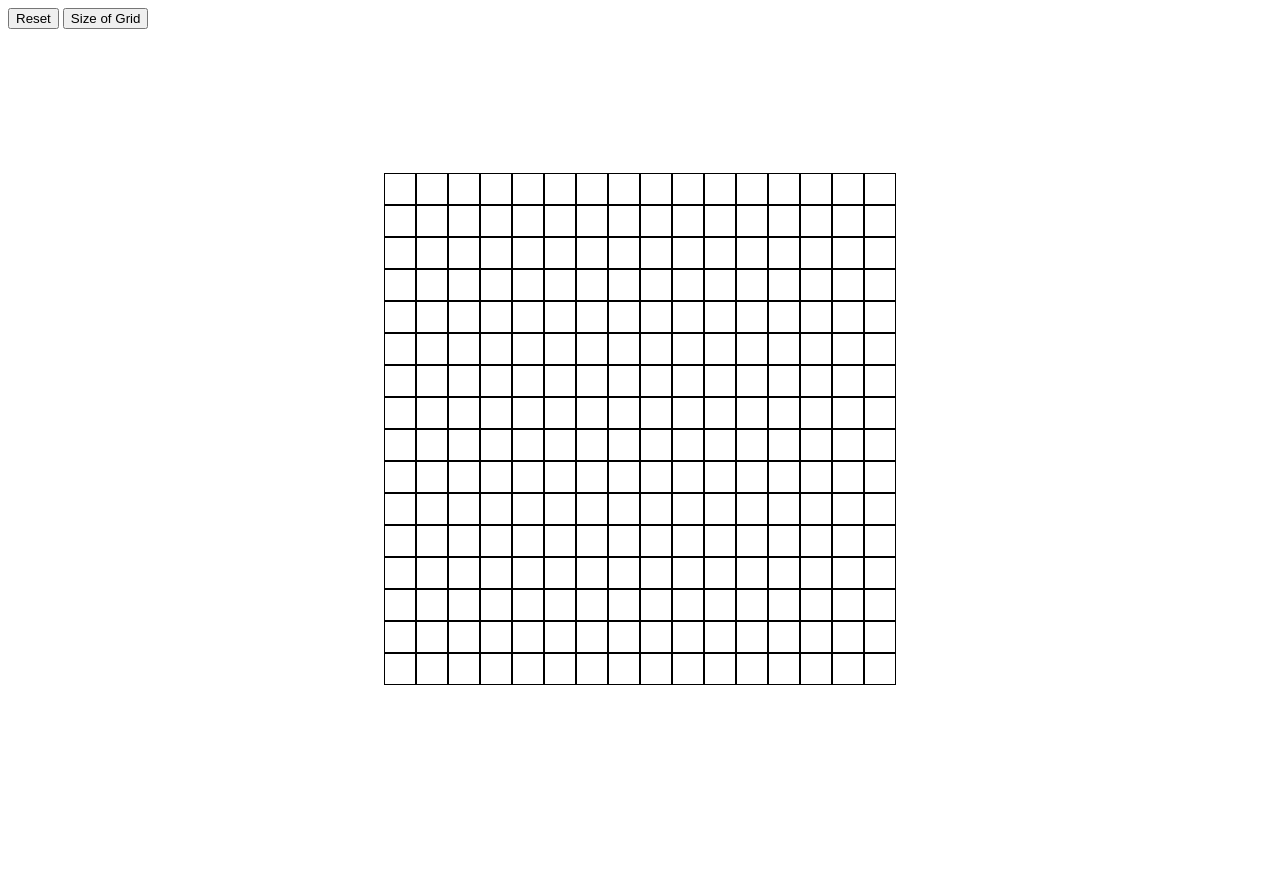
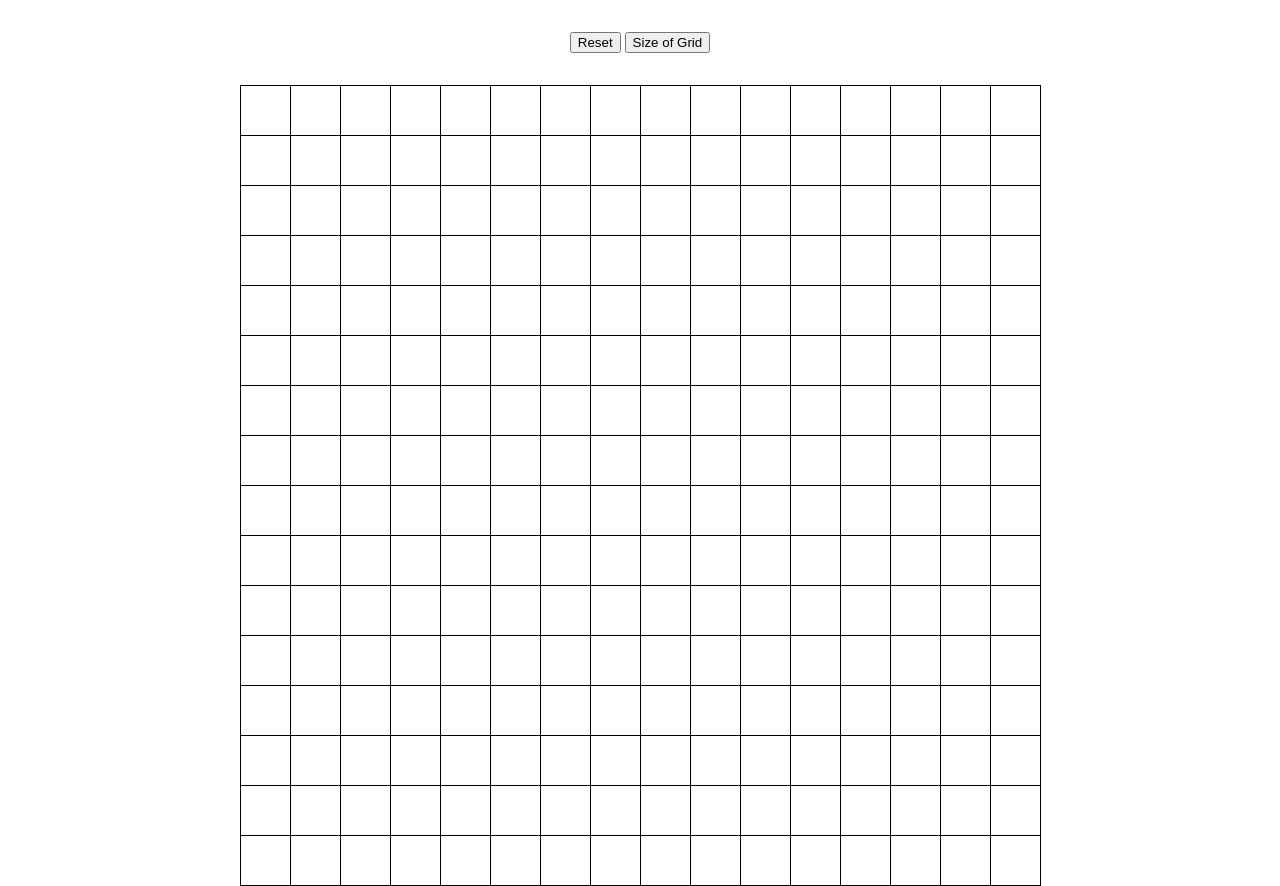
Before and after one commit to wenjebs/etch-a-sketch2, a plain HTML site: page index.html in a window 1280 px wide. Before the commit the page ends 829 px from the top, so only its background shows below. Drawn offline with Linux system fonts and the light colour scheme.

Commit message:
Add rgb and fix border and sizing

```diff
--- a/index.html
+++ b/index.html
@@ -9,8 +9,10 @@
     <title>Etch a Sketch!</title>
 </head>
 <body>
-    <button class="resetButton">Reset</button>
-    <button class="sizeButton">Size of Grid</button>
+    <div class="buttons">
+        <button class="resetButton">Reset</button>
+        <button class="sizeButton">Size of Grid</button>
+    </div>
     <div class="container"></div>
 </body>
 </html>
--- a/script.js
+++ b/script.js
@@ -1,5 +1,5 @@
 let size = 16;
-
+let randomRgb = 0;
 const container = document.querySelector(".container");
 container.setAttribute('draggable',false);
 
@@ -18,6 +18,8 @@ function createContainer() {
     for (i = 0; i <= size-1; i++) {
         let div = document.createElement("div");
         div.classList.add('box');
+        div.style.width = `${800/size - 1}px`;
+        div.style.height = `${800/size - 1}px`;
         div.setAttribute('draggable',false);
         row.appendChild(div);
     }
@@ -40,16 +42,16 @@ function addHoverEvent() {
     boxNodeList.forEach(box => {
         //mousedown means cfm over the box
         box.addEventListener('mousedown', () => {
-            box.style.backgroundColor = 'black'
+            box.style.backgroundColor = `rgb(${randomRgbNumber()},${randomRgbNumber()},${randomRgbNumber()})`
         }),
         // incase got drag for now cause idk how remove
         box.addEventListener('dragover', () => {
-            box.style.backgroundColor = 'black'
+            box.style.backgroundColor = `rgb(${randomRgbNumber()},${randomRgbNumber()},${randomRgbNumber()})`
         })
         //  mouseover + check if the left mouse button is clciked
         box.addEventListener('mouseover', (event) => {
             if (event.buttons == 1) {
-                event.target.style.backgroundColor = 'black'
+                event.target.style.backgroundColor = `rgb(${randomRgbNumber()},${randomRgbNumber()},${randomRgbNumber()})`
             }
         });
     })
@@ -80,3 +82,11 @@ function resizeBox() {
     //make new box
     return createContainer();
 }
+
+
+
+//random rgb number fxn
+function randomRgbNumber() {
+    randomRgb = Math.floor(Math.random() * 256);
+    return randomRgb;
+}
--- a/style.css
+++ b/style.css
@@ -1,5 +1,6 @@
 .box {
-    border: 1px black solid;
+    border-top: 1px black solid;
+    border-right: 1px black solid;
     width: 30px;
     height: 30px;
 }
@@ -7,11 +8,20 @@
 .container {
     display: flex;
     justify-content: center;
-    height: 100%;
     align-items: center;
+    width: 800px;
+    height: 800px;
+    margin: auto;
+    border-left: 1px black solid;
+    border-bottom: 1px black solid;
 }
 
 body,
 html {
     height: 100%;
 }
+
+.buttons {
+    text-align: center;
+    margin: 2em;
+}
```
